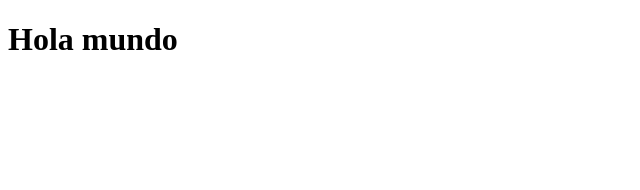
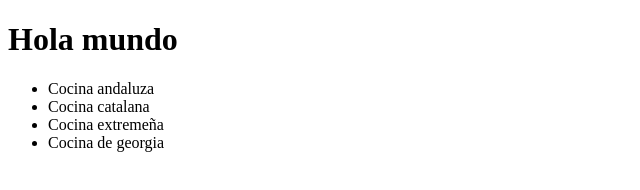
Before and after one commit to adriidiaz99/practica-gitflow, a plain HTML site: page index.html in a window 1280 px wide. Shown: the whole page, without its empty margins (0-640 px from the left). Drawn offline with Linux system fonts and the light colour scheme.

Commit message:
Hemos cambiado la web

```diff
--- a/index.html
+++ b/index.html
@@ -9,5 +9,12 @@
 
     <h1>Hola mundo</h1>
 
+    <ul>
+        <li>Cocina andaluza</li>
+        <li>Cocina catalana</li>
+        <li>Cocina extremeña</li>
+        <li>Cocina de georgia</li>
+    </ul>
+
 </body>
 </html>
```
